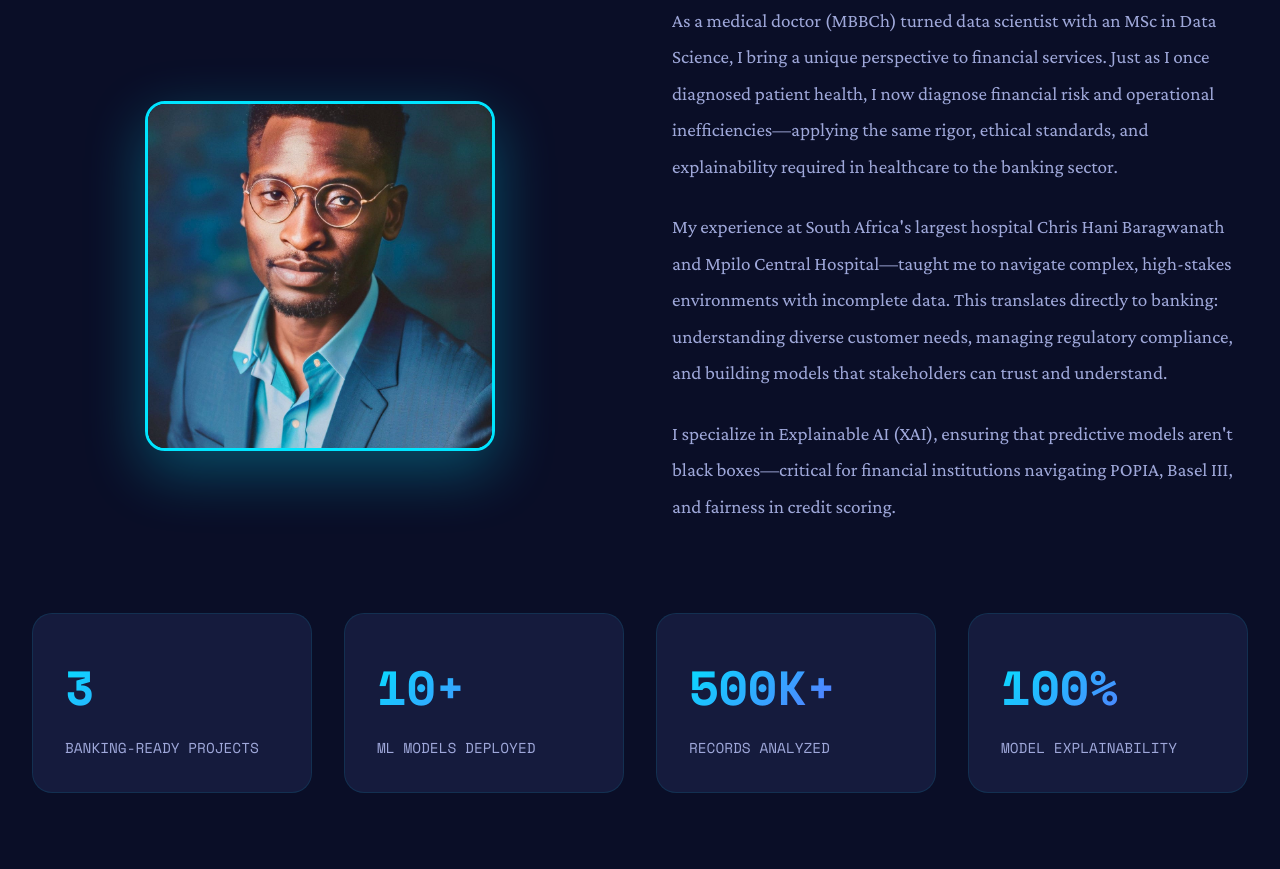
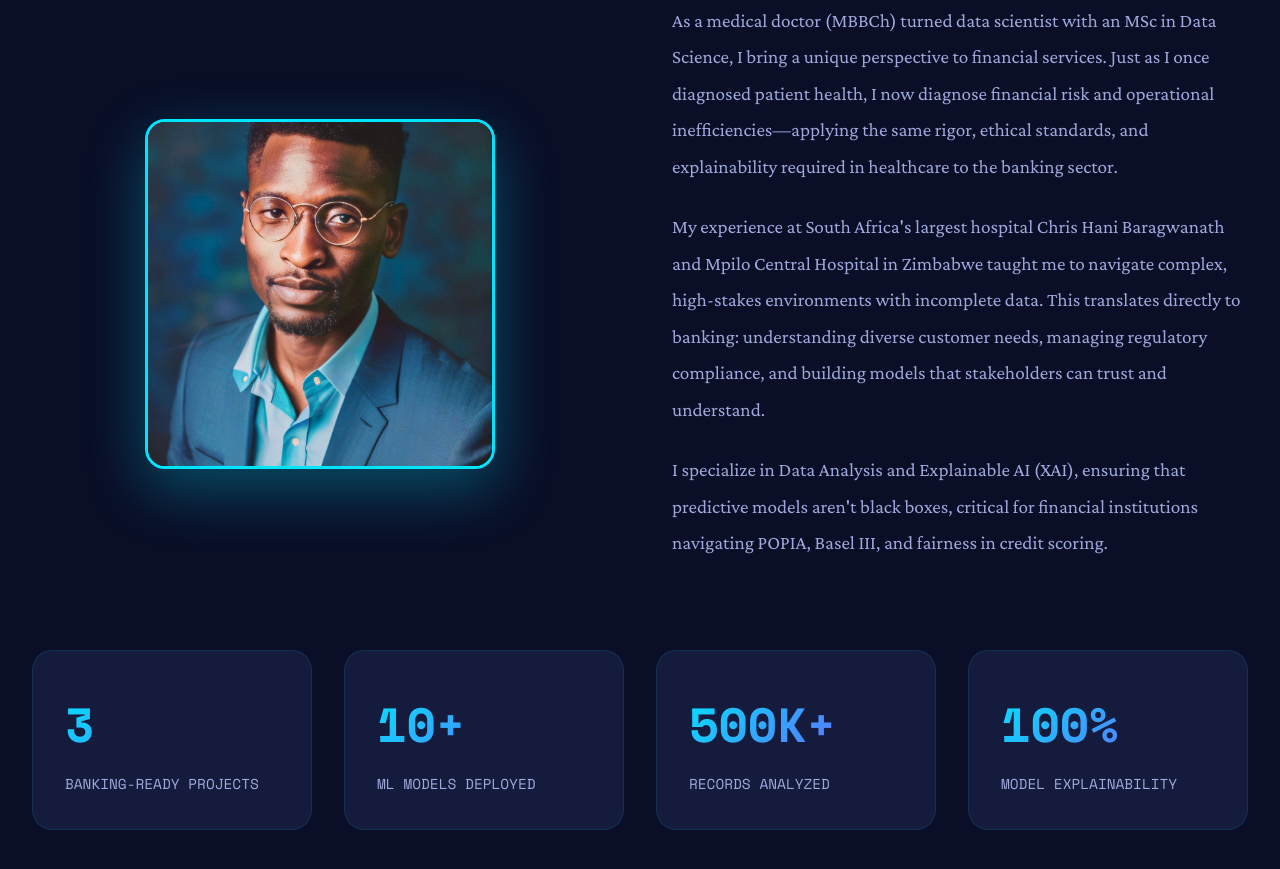
Before and after one commit to TJPNyaguraMD/TJPNYAGURAMD.github.io, a plain HTML site: page index.html in a window 1280 px wide. Shown: the part 1153-2022 px from the top of the page. Drawn offline with nearby package versions, Linux system fonts and the light colour scheme.

Commit message:
Update index.html
Editing HTML code

```diff
--- a/index.html
+++ b/index.html
@@ -127,8 +127,8 @@
                 </div>
                 <div class="about-text reveal">
                     <p>As a medical doctor (MBBCh) turned data scientist with an MSc in Data Science, I bring a unique perspective to financial services. Just as I once diagnosed patient health, I now diagnose financial risk and operational inefficiencies—applying the same rigor, ethical standards, and explainability required in healthcare to the banking sector.</p>
-                    <p>My experience at South Africa's largest hospital Chris Hani Baragwanath and Mpilo Central Hospital—taught me to navigate complex, high-stakes environments with incomplete data. This translates directly to banking: understanding diverse customer needs, managing regulatory compliance, and building models that stakeholders can trust and understand.</p>
-                    <p>I specialize in Explainable AI (XAI), ensuring that predictive models aren't black boxes—critical for financial institutions navigating POPIA, Basel III, and fairness in credit scoring.</p>
+                    <p>My experience at South Africa's largest hospital Chris Hani Baragwanath and Mpilo Central Hospital in Zimbabwe taught me to navigate complex, high-stakes environments with incomplete data. This translates directly to banking: understanding diverse customer needs, managing regulatory compliance, and building models that stakeholders can trust and understand.</p>
+                    <p>I specialize in  Data Analysis and Explainable AI (XAI), ensuring that predictive models aren't black boxes, critical for financial institutions navigating POPIA, Basel III, and fairness in credit scoring.</p>
                 </div>
             </div>
             <div class="stats-grid">
```
